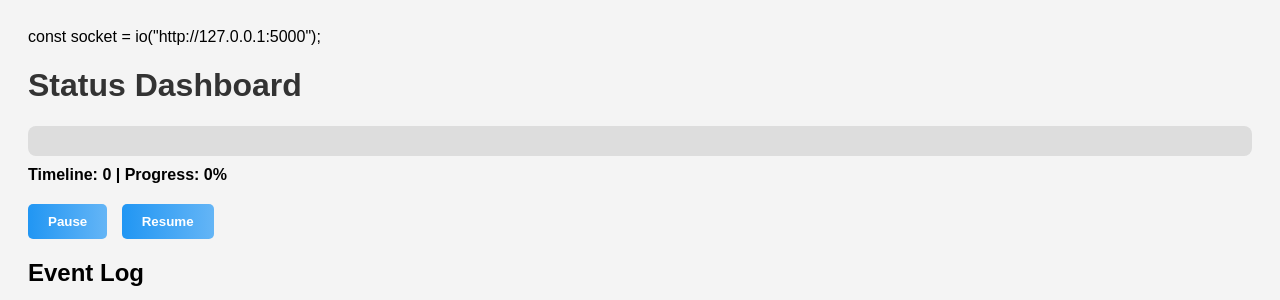
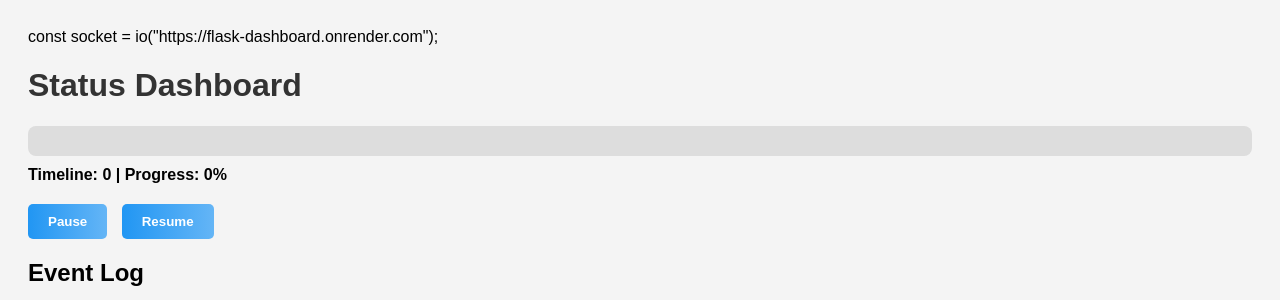
Before and after one commit to simongemmill/flask-dashboard, a Flask app: template templates/index.html in a window 1280 px wide. Shown: the top 300 px of the page. Run offline with Flask 3, Linux system fonts and the light colour scheme; the template is opened without the code that fills it, so the values that code supplies are empty; some libraries are stand-ins or nearby versions.

Commit message:
Update index.html
commit 2

```diff
--- a/templates/index.html
+++ b/templates/index.html
@@ -1,4 +1,4 @@
-const socket = io("http://127.0.0.1:5000");
+const socket = io("https://flask-dashboard.onrender.com");
 <!DOCTYPE html>
 <html lang="en">
 <head>
```
